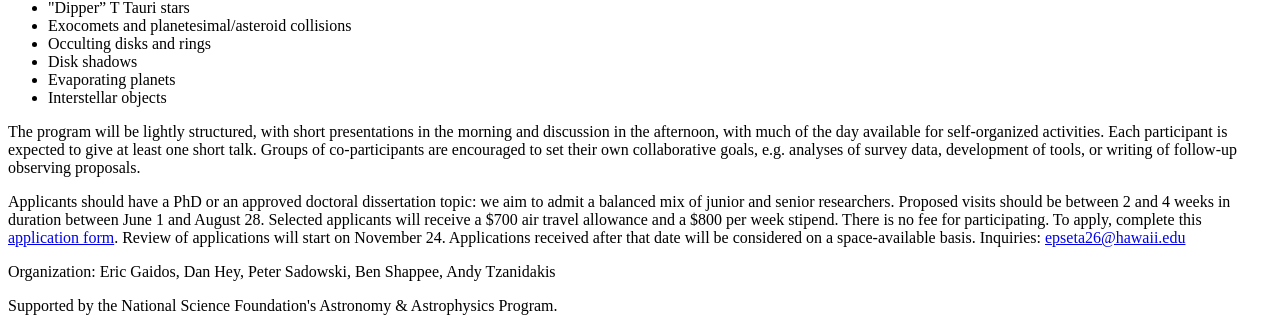
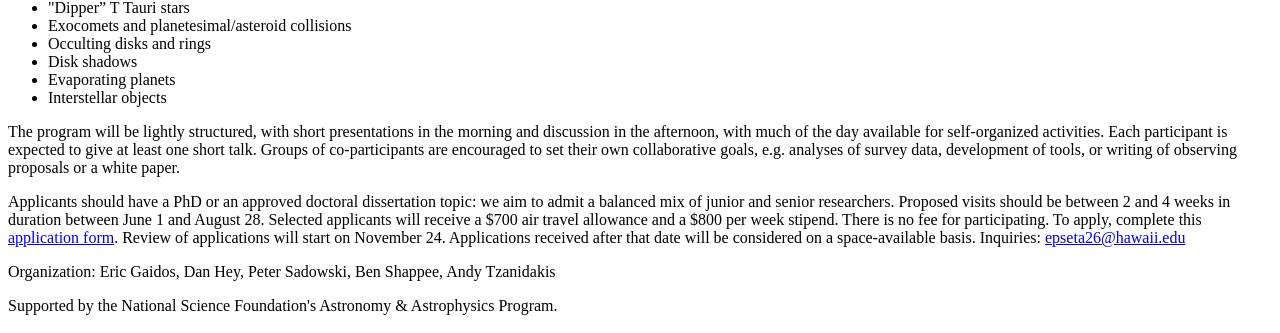
Before and after one commit to egaidos/egaidos.github.io, a Jekyll site: the page epseta26.html, which Jekyll copies as it is, in a window 1280 px wide. Shown: the part 454-787 px from the top of the page. Built offline with Jekyll 4.4.1, drawn with Linux system fonts in a browser that asks for light colours; a style sheet for code colours, icons or effects is not loaded.

Commit message:
Update epseta26.html

```diff
--- a/epseta26.html
+++ b/epseta26.html
@@ -41,7 +41,7 @@
 <li>Interstellar objects</li>
 </ul>
 
-<p>The program will be lightly structured, with short presentations in the morning and discussion in the afternoon, with much of the day available for self-organized activities.  Each participant is expected to give at least one short talk.  Groups of co-participants are encouraged to set their own collaborative goals, e.g. analyses of survey data, development of tools, or writing of follow-up observing proposals.</p>
+<p>The program will be lightly structured, with short presentations in the morning and discussion in the afternoon, with much of the day available for self-organized activities.  Each participant is expected to give at least one short talk.  Groups of co-participants are encouraged to set their own collaborative goals, e.g. analyses of survey data, development of tools, or writing of observing proposals or a white paper.</p>
 
 <p>Applicants should have a PhD or an approved doctoral dissertation topic: we aim to admit a balanced mix of junior and senior researchers.  Proposed visits should be between 2 and 4 weeks in duration between June 1 and August 28.  Selected applicants will receive a $700 air travel allowance and a $800 per week stipend.   There is no fee for participating.  To apply, complete this <a href=https://forms.gle/R2iFEmJMF4x9N3n69>application form</a>.  Review of applications will start on November 24.  Applications received after that date will be considered on a space-available basis.  Inquiries: <a href="mailto:epseta26@hawaii.edu">epseta26@hawaii.edu</a></p>
 
```
